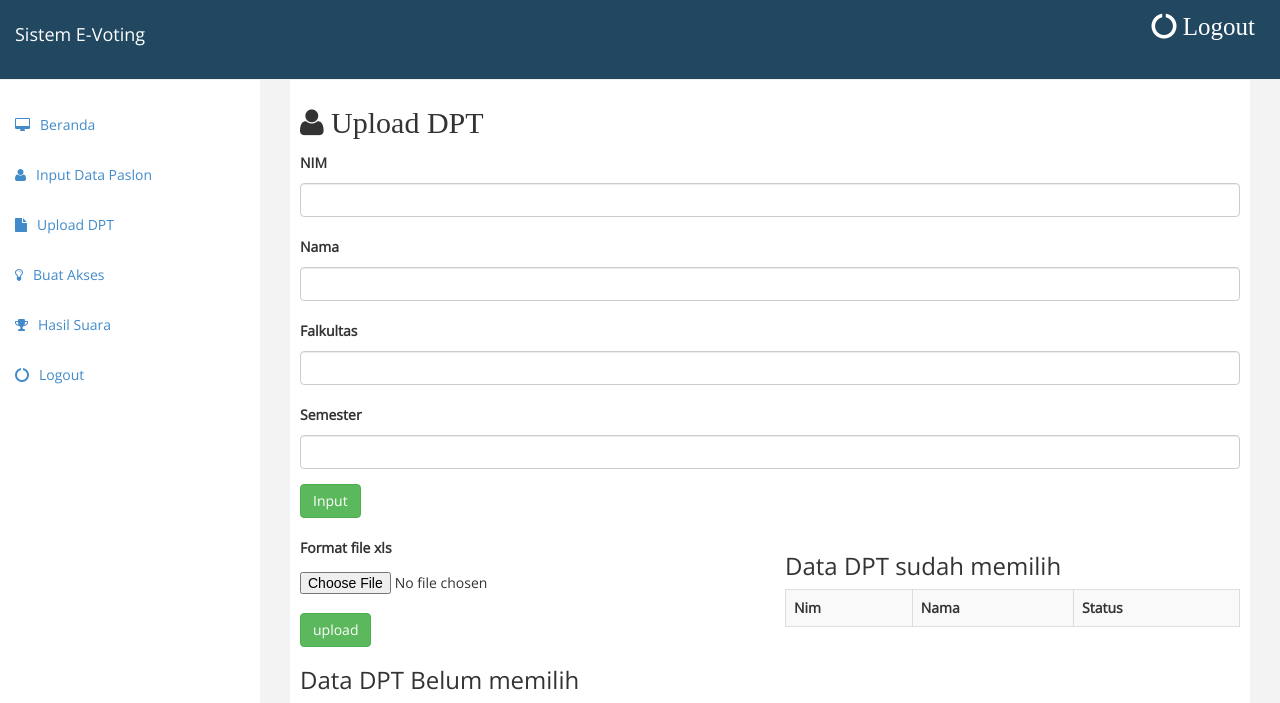
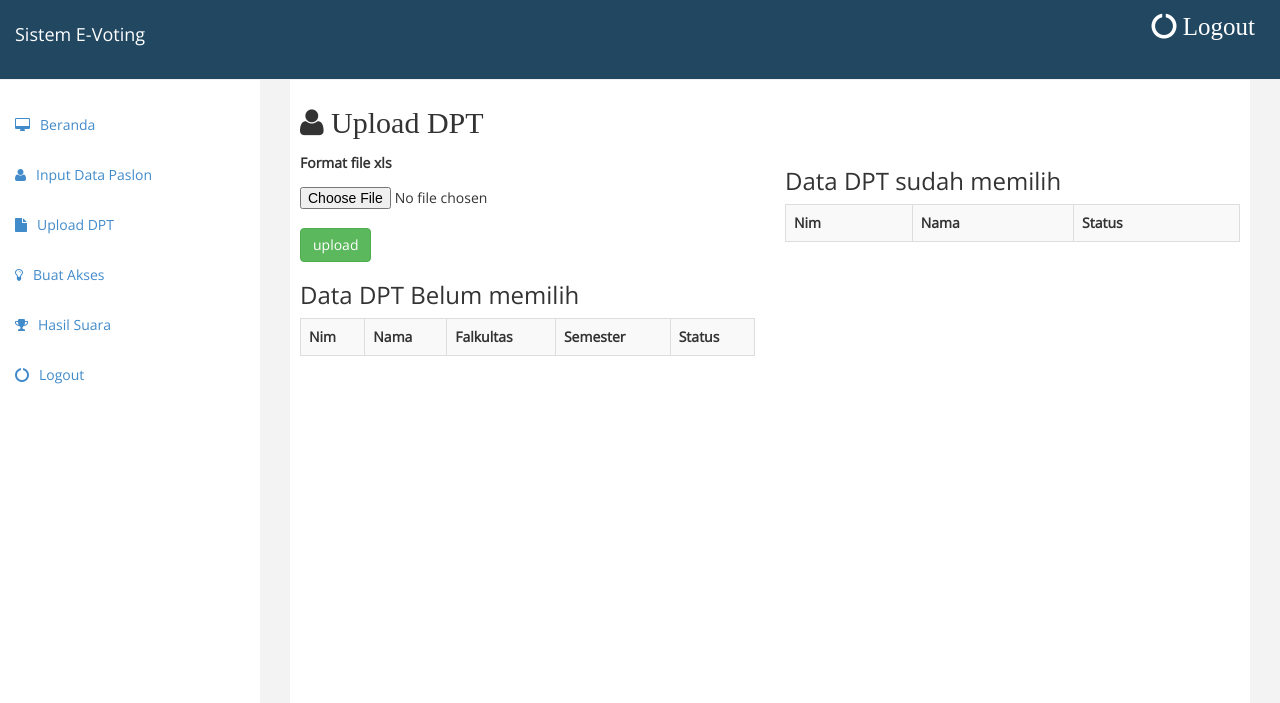
Before and after one commit to arof44/Evote, a PHP site: page /sistem/upload_dpt.php in a window 1280 px wide. Shown: the top 703 px of the page. Run offline with PHP 8.4, Linux system fonts and the light colour scheme; the visitor is signed in with stand-in values (Sample User, id 1); data that the repository does not hold is empty.

Commit message:
upload dpt

```diff
--- a/sistem/upload_dpt.php
+++ b/sistem/upload_dpt.php
@@ -141,27 +141,7 @@ $no_urut= mysqli_real_escape_string($koneksi, $_POST['no_urut']);
               <div class="row">
                 <div class="col-lg-12">
                   <h2><i class="fa fa-user"> Upload DPT</i></h2>
-                  <form action="" method="post" enctype="multipart/form-data">
-                      <div class="form-group">
-                        <label>NIM</label>
-                        <input type="text" name="nim" required="required" class="form-control">
-                      </div>
-                      <div class="form-group">
-                        <label>Nama</label>
-                        <input type="text" name="nama_mhs" required="required" autocomplete="off" class="form-control">
-                      </div>
-                      <div class="form-group">
-                        <label>Falkultas</label>
-                        <input type="text" name="falkultas" required="required" class="form-control">
-                      </div>
-                      <div class="form-group">
-                        <label>Semester</label>
-                        <input type="text" name="semester" required="required" autocomplete="off" class="form-control">
-                      </div>
-                      <div class="form-group">
-                        <input type="submit" class="btn btn-success" name="simpan" value="Input" class="form-control">
-                      </div>
-                  </form>
+
                 </div>
               </div>
 
```
